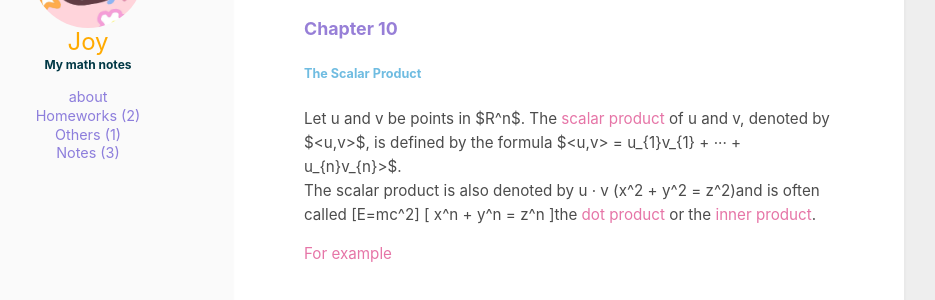
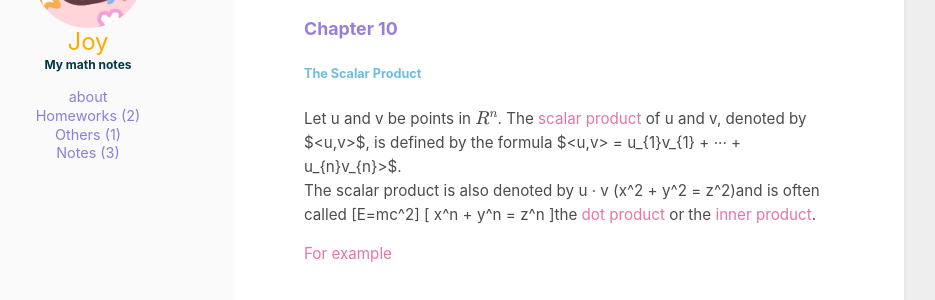
Before and after one commit to Joy3Luo/Joy3luo.github.io, a Jekyll site: the page built from _posts/2020-10-06-Advance_calculus.md, in a window 1280 px wide. Shown: the part 264-564 px from the top of the page, without its empty margins (216-1151 px from the left). Built offline with Jekyll 4.4.1, drawn with Linux system fonts in a browser that asks for light colours.

Commit message:
Update 2020-10-06-Advance_calculus.md

```diff
--- a/_posts/2020-10-06-Advance_calculus.md
+++ b/_posts/2020-10-06-Advance_calculus.md
@@ -9,7 +9,7 @@ comments: true
 
 ### <font color= 977FD7>Chapter 10</font>
 ##### <font color= 6FBCE1> The Scalar Product</font>
-Let u and v be points in $R^n$. The <font color= E675A7>scalar product</font> of u and v, denoted by $<u,v>$, is defined by the formula $<u,v> = u_{1}v_{1} + ··· + u_{n}v_{n}>$. <br/>
+Let u and v be points in $$R^n$$. The <font color= E675A7>scalar product</font> of u and v, denoted by $<u,v>$, is defined by the formula $<u,v> = u_{1}v_{1} + ··· + u_{n}v_{n}>$. <br/>
 The scalar product is also denoted by u · v \(x^2 + y^2 = z^2\)and is often called \[E=mc^2\] \[ x^n + y^n = z^n \]the <font color= E675A7>dot product</font> or the <font color= E675A7>inner product</font>.
 
 <font color= E675A7> For example</font>
```
